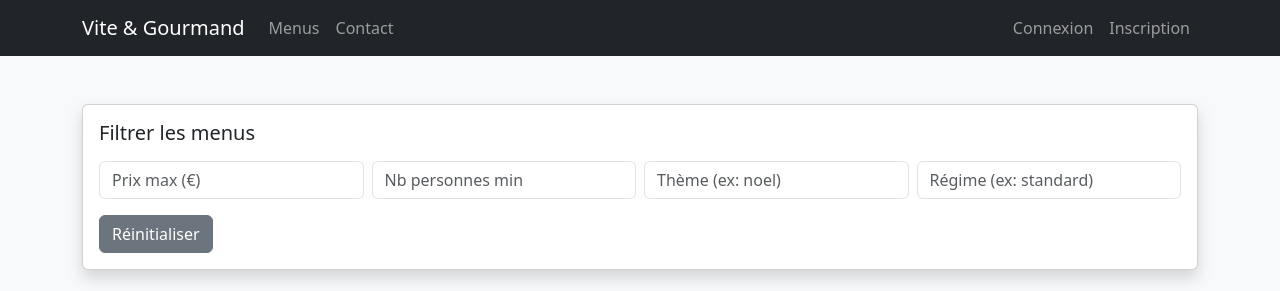
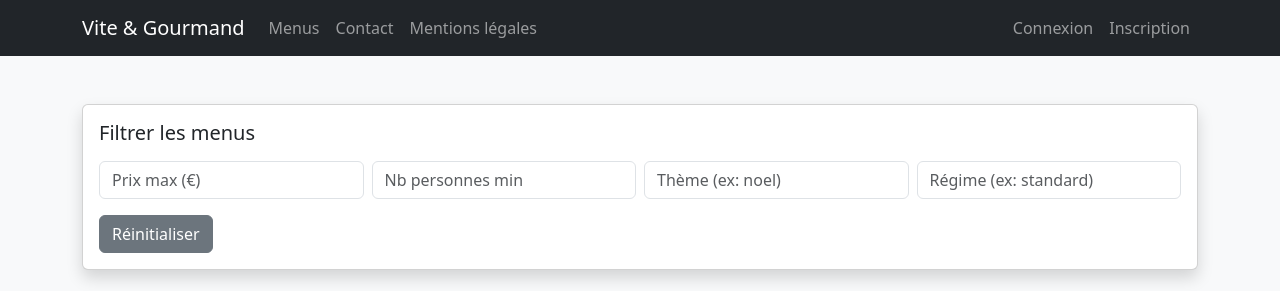
Before and after one commit to kriscab94/vite-gourmand, a PHP site: page /index.php in a window 1280 px wide. Shown: the top 291 px of the page. Run offline with PHP 8.4, Linux system fonts and the light colour scheme; data comes from the database, SQL or seed files in the repository; data that the repository does not hold is empty.

Commit message:
Update navbar links to use BASE_URL for routing

```diff
--- a/vite-gourmand/views/navbar.php
+++ b/vite-gourmand/views/navbar.php
@@ -1,7 +1,8 @@
+<?php require_once(__DIR__ . "/../config/app.php"); ?>
+
 <nav class="navbar navbar-expand-lg navbar-dark bg-dark">
   <div class="container">
-    <a class="navbar-brand" href="/vite-gourmand/public/index.php">Vite & Gourmand</a>
-
+    <a class="navbar-brand" href="<?= BASE_URL ?>/index.php">Vite & Gourmand</a>
 
     <button class="navbar-toggler" type="button" data-bs-toggle="collapse" data-bs-target="#nav">
       <span class="navbar-toggler-icon"></span>
@@ -10,59 +11,52 @@
     <div class="collapse navbar-collapse" id="nav">
       <ul class="navbar-nav me-auto">
         <li class="nav-item">
-          <a class="nav-link" href="/vite-gourmand/public/index.php">Menus</a>
+          <a class="nav-link" href="<?= BASE_URL ?>/index.php">Menus</a>
         </li>
         <li class="nav-item">
-          <a class="nav-link" href="/vite-gourmand/public/contact.php">Contact</a>
+          <a class="nav-link" href="<?= BASE_URL ?>/contact.php">Contact</a>
+        </li>
+        <li class="nav-item">
+          <a class="nav-link" href="<?= BASE_URL ?>/mentions-legales.php">Mentions légales</a>
         </li>
       </ul>
 
-      <ul class="navbar-nav">
+      <ul class="navbar-nav ms-auto">
         <?php if (!isset($_SESSION["user"])): ?>
+
           <li class="nav-item">
-            <a class="nav-link" href="/vite-gourmand/public/auth/login.php">Connexion</a>
+            <a class="nav-link" href="<?= BASE_URL ?>/auth/login.php">Connexion</a>
           </li>
           <li class="nav-item">
-            <a class="nav-link" href="/vite-gourmand/public/auth/register.php">Inscription</a>
+            <a class="nav-link" href="<?= BASE_URL ?>/auth/register.php">Inscription</a>
           </li>
+
         <?php else: ?>
+
           <li class="nav-item">
             <span class="navbar-text me-3">
-              Bonjour <?= htmlspecialchars($_SESSION["user"]["prenom"]) ?> (<?= htmlspecialchars($_SESSION["user"]["role"]) ?>)
+              Bonjour <?= htmlspecialchars($_SESSION["user"]["prenom"]) ?>
+              (<?= htmlspecialchars($_SESSION["user"]["role"]) ?>)
             </span>
           </li>
-          <li class="nav-item">
-            <a class="nav-link" href="/vite-gourmand/public/account.php">Mon compte</a>
-<?php if (isset($_SESSION["user"])): ?>
-<ul class="navbar-nav ms-auto">
 
           <li class="nav-item">
-    <a class="nav-link" href="/vite-gourmand/public/account.php">Mon compte</a>
+            <a class="nav-link" href="<?= BASE_URL ?>/account.php">Mon compte</a>
           </li>
 
           <?php if ($_SESSION["user"]["role"] === "admin"): ?>
-    ...
-  <?php endif; ?>
-
-</ul>
-
-  <?php if ($_SESSION["user"]["role"] === "admin"): ?>
             <li class="nav-item">
-      <a class="nav-link" href="/vite-gourmand/public/admin/stats.php">Stats Mongo</a>
+              <a class="nav-link" href="<?= BASE_URL ?>/admin/stats.php">Stats Mongo</a>
             </li>
             <li class="nav-item">
-      <a class="nav-link" href="/vite-gourmand/public/admin/ca.php">Chiffre d'affaires</a>
-    </li>
-    <li class="nav-item">
-      <a class="nav-link" href="/vite-gourmand/public/admin/employees.php">Employés</a>
+              <a class="nav-link" href="<?= BASE_URL ?>/admin/employees.php">Employés</a>
             </li>
           <?php endif; ?>
 
-<?php endif; ?>
+          <li class="nav-item">
+            <a class="nav-link" href="<?= BASE_URL ?>/auth/logout.php">Déconnexion</a>
           </li>
-          <li class="nav-item">
-            <a class="nav-link" href="/vite-gourmand/public/auth/logout.php">Déconnexion</a>
-          </li>
+
         <?php endif; ?>
       </ul>
     </div>
```
Lines whose indentation alone changed are shown as unchanged.
